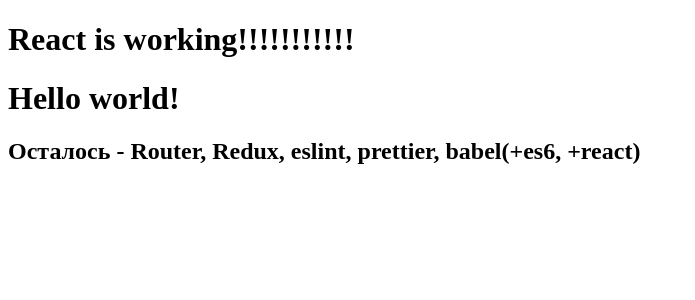
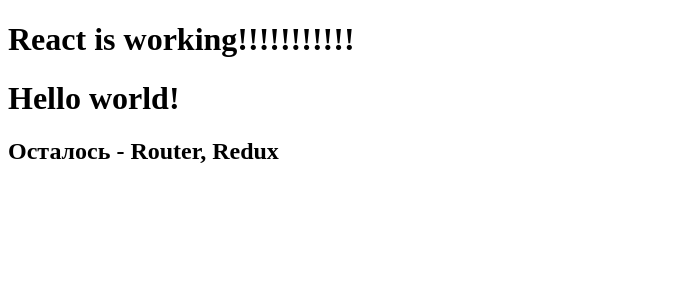
Before and after one commit to Sounryyy/ReactRedux_boilerplate, a React app: page / in a window 1280 px wide. Shown: the top 300 px of the page, without its empty margins (0-695 px from the left). Built offline with nearby package versions, Linux system fonts and the light colour scheme.

Commit message:
Fixed troubles with eslintrc

```diff
--- a/src/App.js
+++ b/src/App.js
@@ -8,7 +8,7 @@
       <div>
         <h1> React is working!!!!!!!!!!!</h1>
         <h1>Hello world!</h1>
-        <h2>Осталось - Router, Redux, eslint, prettier, babel(+es6, +react)</h2>
+        <h2>Осталось - Router, Redux</h2>
       </div>
     );
   }
```
